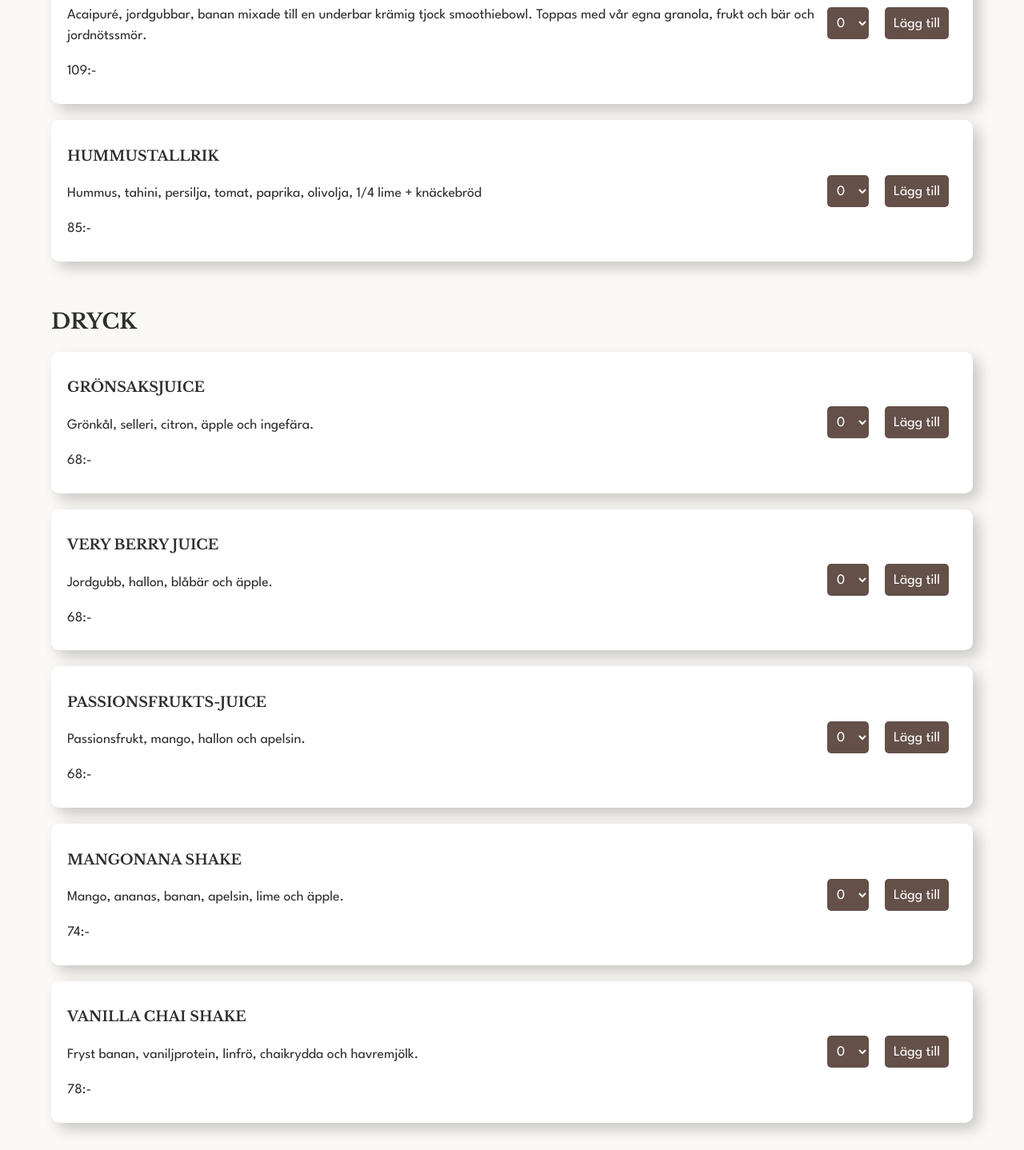
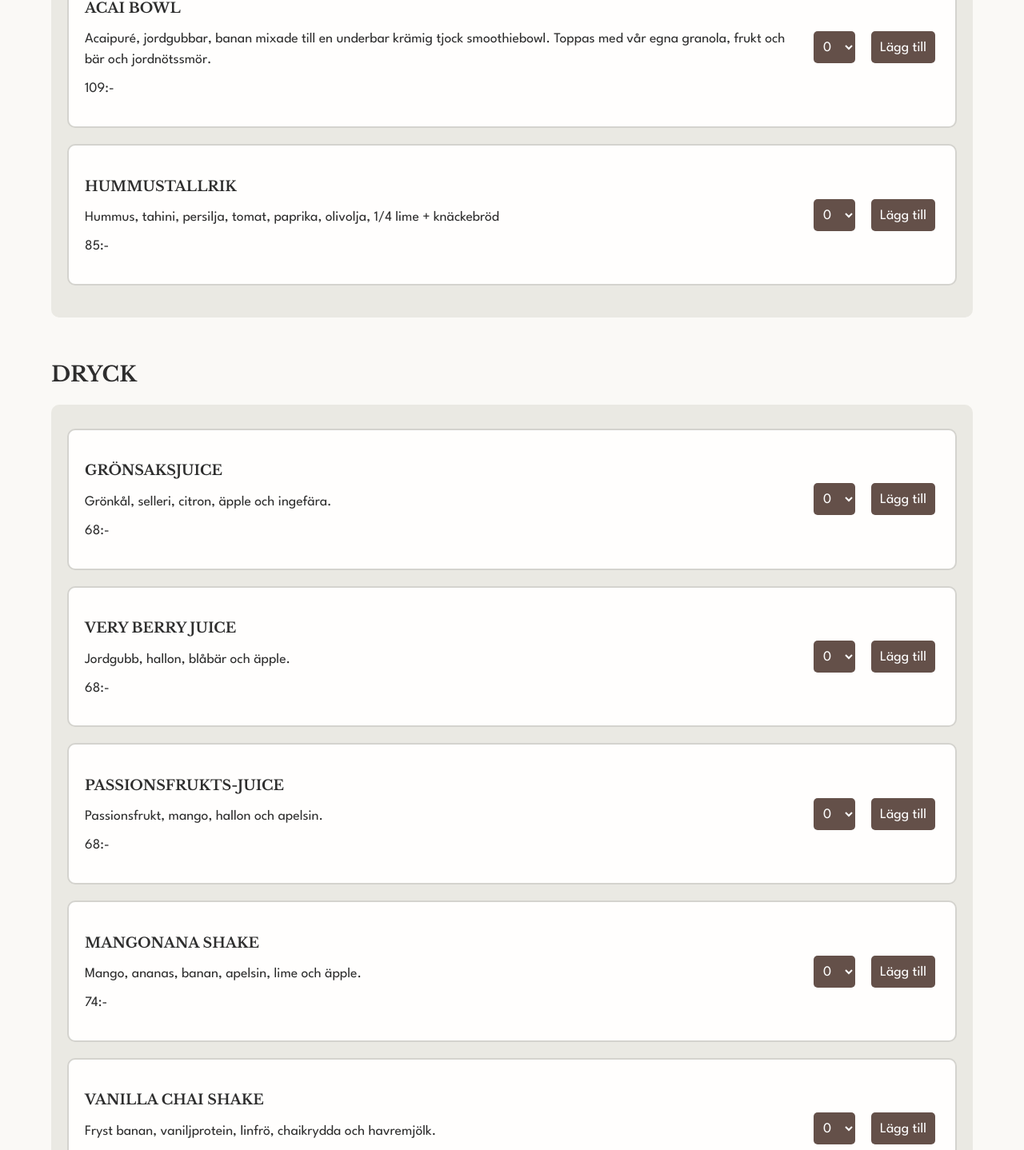
Before and after one commit to kjuliaf/fruits-and-friends-react, a React (Create React App) app in the folder fruits-and-friends-react-app/: page /#/order in a window 1280 px wide. Shown: the part 1260-2698 px from the top of the page at 80% size. Built offline with nearby package versions, Linux system fonts and the light colour scheme.

Commit message:
Order page and cart style changes

```diff
--- a/fruits-and-friends-react-app/src/App.css
+++ b/fruits-and-friends-react-app/src/App.css
@@ -764,16 +764,30 @@ hr {
 	margin-bottom: 60px;
 }
 
+.order-section {
+	background-color: #eae9e3;
+	padding: 30px 20px 20px 20px;
+	border-radius: 10px;
+}
+
+#menu-items {
+	padding-bottom: 10px;
+}
+
 .menu-item {
-	background-color: #ffffff;
+	background-color: #fffefd;
 	border-radius: 10px;
-	box-shadow: 8px 8px 18px rgba(0 0 0 / 20%);
-	padding: 10px 20px;
+	padding: 16px 20px;
 	color: #2e2e2e;
 	display: flex;
 	justify-content: space-between;
 	align-items: center;
 	margin-bottom: 20px;
+	border: 2px solid #d4d3ce;
+}
+
+.menu-item-info p {
+	margin-top: -8px;
 }
 
 .menu-item-choice {
@@ -791,7 +805,7 @@ hr {
 	font-family: "League Spartan", Verdana, sans-serif;
 	font-size: 1.1rem;
 	cursor: pointer;
-	margin: 10px;
+	margin: 10px 5px 10px 10px;
 	height: 40px;
 	width: 80px;
 }
@@ -834,7 +848,7 @@ hr {
 	font-size: 1.2rem;
 	cursor: pointer;
 	float: right;
-	margin: 0 10px;
+	margin: 10px;
 }
 
 #cart-button:hover {
@@ -889,6 +903,7 @@ hr {
 
 #price-and-option button {
 	height: 40px;
+	min-width: 80px;
 	width: 80px;
 	font-size: 1.1rem;
 }
@@ -898,6 +913,10 @@ hr {
 	background-color: #eae9e3;
 	border-radius: 10px;
 	margin-bottom: 40px;
+}
+
+#cart-item-section {
+	padding-bottom: 55px;
 }
 
 #cart-item {
@@ -922,9 +941,13 @@ hr {
 
 #total-price {
 	position: relative;
-	margin-top: -18px;
+	margin-top: -16px;
 	float: right;
 	right: 10px;
+}
+
+#cart-item h5 {
+	margin-top: -8px;
 }
 
 #items {
@@ -936,8 +959,9 @@ hr {
 	color: #ffffff;
 	border: none;
 	width: 160px;
+	height: 40px;;
 	float: right;
-	font-size: 1.2rem;
+	font-size: 1.1rem;
 	padding: 12px 10px 8px;
 }
 
@@ -1186,6 +1210,9 @@ footer a {
 		align-items: baseline;
 		margin-bottom: 20px;
 	}
+	.menu-item-choice {
+		margin: 0 0 8px 0;
+	}
 	.menu-item select {
 		margin: 10px 5px 10px 0px;
 	}
@@ -1194,9 +1221,22 @@ footer a {
 		justify-content: baseline;
 		align-items: baseline;
 	}
+	#cart-item h5 {
+		margin: 0;
+		margin-top: -8px;
+	}
 	#chosen-quantity {
 		margin: 0;
 		margin-right: 5px;
+	}
+	#price-and-option {
+		display: flex;
+		align-self: end;
+		margin-top: 6px;
+	}
+	#price-and-option p {
+		margin-right: 14px;
+		font-size: 0.95rem;
 	}
 }
 
--- a/fruits-and-friends-react-app/src/pages/Order/Cart.js
+++ b/fruits-and-friends-react-app/src/pages/Order/Cart.js
@@ -45,7 +45,7 @@ const Cart = (props) => {
 			</div>
 
 			<div id="items">
-				<div className="cart-section">
+				<div className="cart-section" id="cart-item-section">
 					{/* Inserts cart items and total price */}
 					<h4>VAROR</h4>
 					{insertCartItems()}
--- a/fruits-and-friends-react-app/src/pages/Order/CartItem.js
+++ b/fruits-and-friends-react-app/src/pages/Order/CartItem.js
@@ -13,9 +13,12 @@ const CartItem = (props) => {
 	return (
 		/* Cart item information and remove button option */
 		<div id="cart-item">
-			<h4>{props.quantity} x {props.title}</h4>
+			<div>
+				<h4>{props.title}</h4>
+				<h5>{props.price}:-</h5>
+			</div>
 			<div id="price-and-option">
-				<p>{props.price}:-</p>
+				<p>({props.quantity} st à {(props.price)/(props.quantity)}:-)</p>
 				<button className="remove-from-cart" onClick={removeCartItem}>Ta bort</button>
 			</div>
 		</div>
--- a/fruits-and-friends-react-app/src/pages/Order/Order.js
+++ b/fruits-and-friends-react-app/src/pages/Order/Order.js
@@ -88,23 +88,29 @@ const Order = () => {
 	}
 
 	return (
-		<div>
+		<div id="menu-items">
 			<div className="hero-img" id="hero-order">
 				<div id="hero">
 					<h1>BESTÄLL</h1>
 				</div>
 			</div>
 			<main id="order-content">
+				<div>
 					{/* Inserts menu items */}
 					<h2>MAT</h2>
+					<div className="order-section">
 						{insertMenuItems(foodItems)}
+					</div>
 
-				<br /><h2>DRYCK</h2>
+					<br /><br /><h2>DRYCK</h2>
+					<div className="order-section">
 						{insertMenuItems(drinkItems)}
+					</div>
 
 					{/* Cart button that displays cart as modal */}
 					<br />
-				<button id="cart-button" onClick={showCartModal}>Gå till kassa ({totalPrice}:-)</button>
+					<button id="cart-button" onClick={showCartModal}>Gå till kassan ({totalPrice}:-)</button>
+				</div>
 
 				{/* Cart modal component */}
 				{showCart ? <Cart
```
Lines whose indentation alone changed are shown as unchanged.
